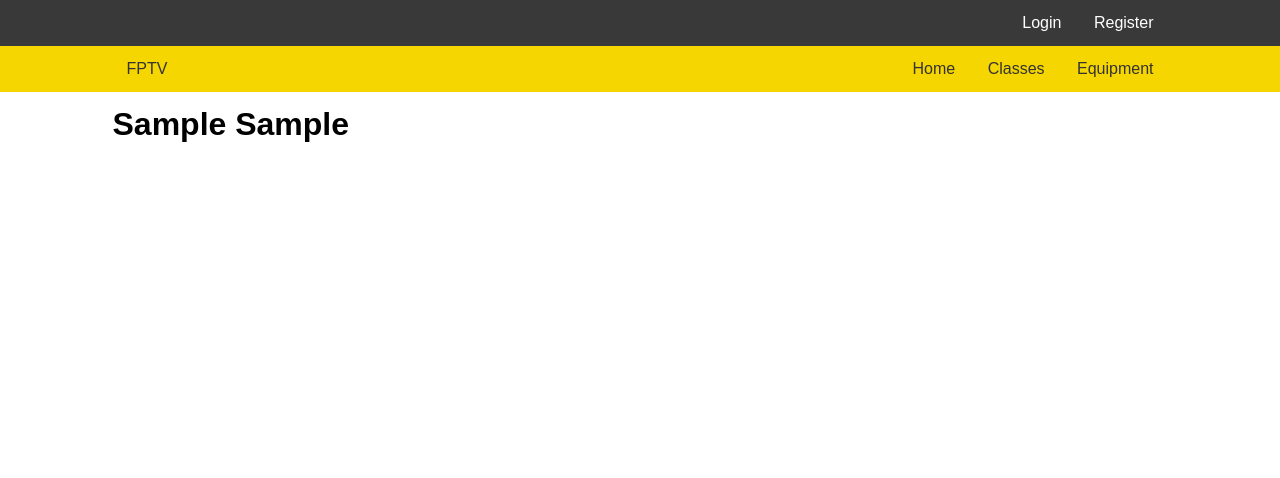
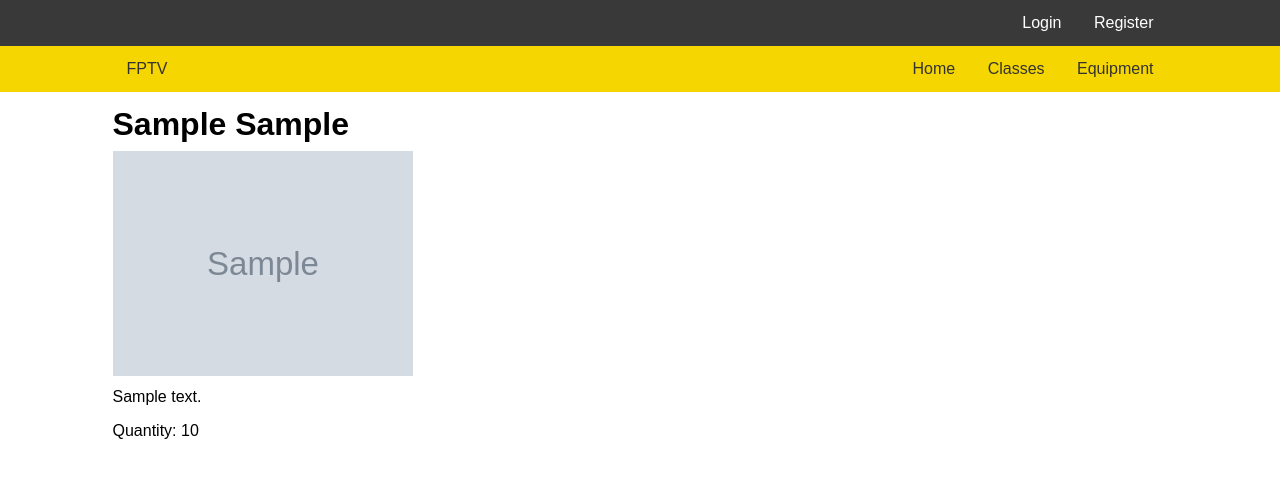
Before and after one commit to capstone-faypublic/faypublic, a Django app: a page that uses src/equipmentcheckout/templates/equipment_item.html in a window 1280 px wide. Shown: the top 478 px of the page. Run offline with Django 3.2, Linux system fonts and the light colour scheme; tables that the repository leaves empty hold one stand-in row (values such as "Sample post"); grey boxes marked "Sample" are stand-in pictures.

Commit message:
Added basic item info

```diff
--- a/src/equipmentcheckout/templates/equipment_item.html
+++ b/src/equipmentcheckout/templates/equipment_item.html
@@ -8,6 +8,11 @@
 
     <h1>{{ item.make }} {{ item.model }}</h1>
 
+    <img src="/static/media/{{ item.image }}" width="300">
+
+    <p>{{ item.description }}</p>
+    <p>Quantity: {{ item.quantity }}</p>
+
 </div>
 
 
```
